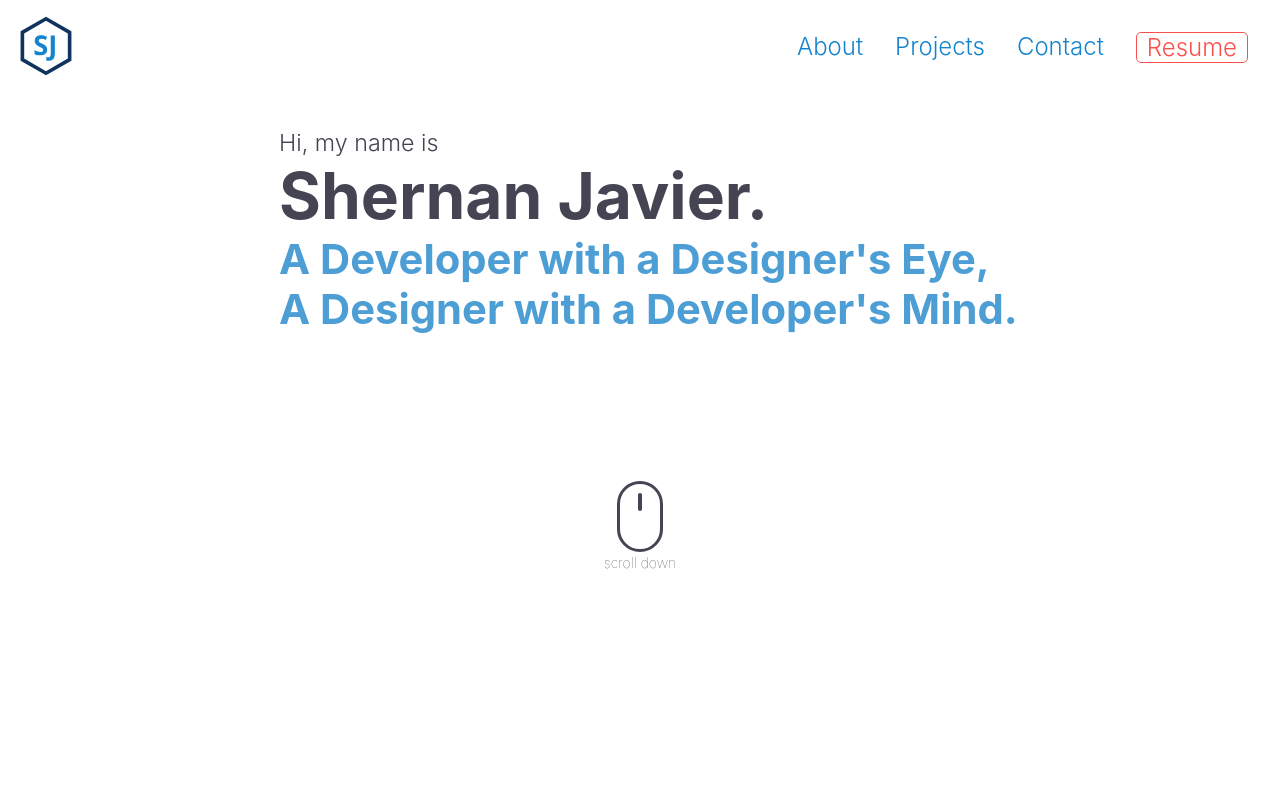
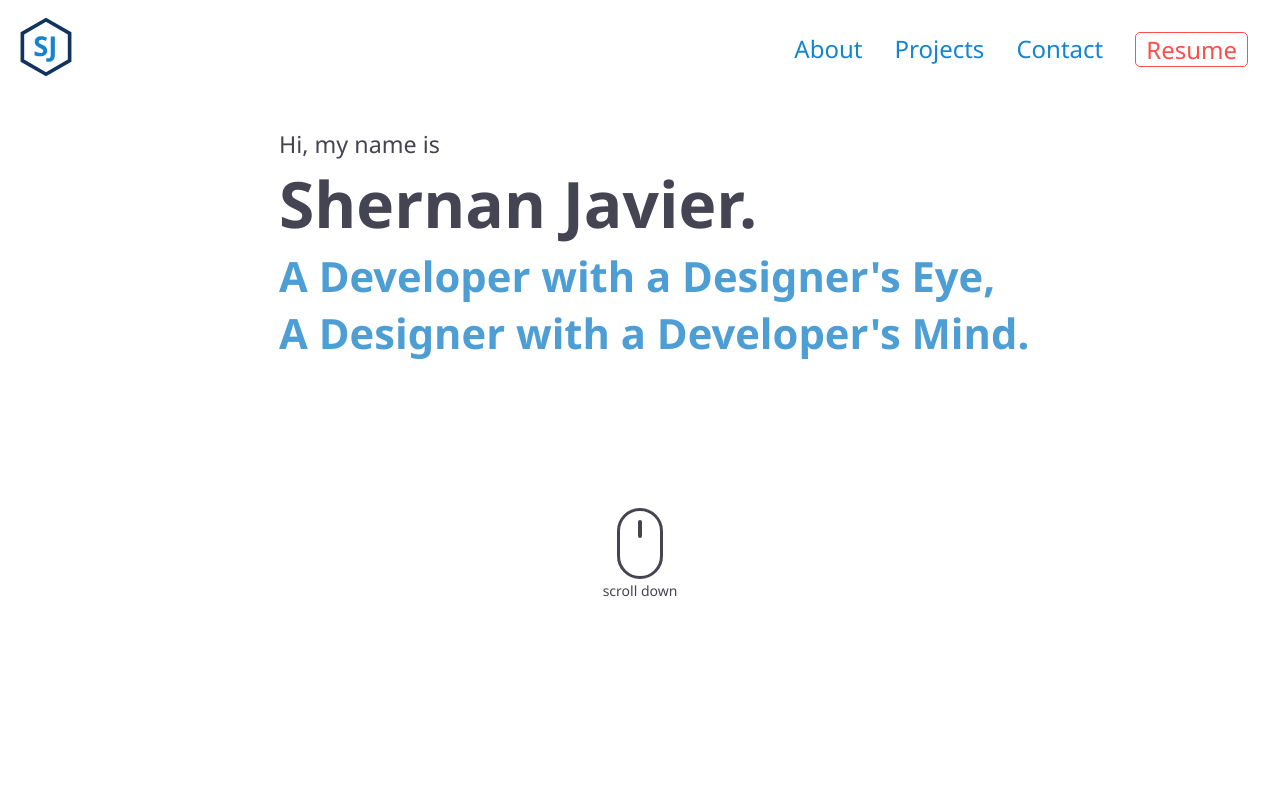
Before and after one commit to ShernanJ/Shernan-Javier, a React (Create React App) app: page / in a window 1280 px wide. Shown: the top 800 px of the page. Built offline with nearby package versions, Linux system fonts and the light colour scheme.

Commit message:
Added fonts

```diff
--- a/src/index.css
+++ b/src/index.css
@@ -1,4 +1,5 @@
-html, body{
+html,
+body {
   height: 100%;
   width: 100%;
   margin: 0;
@@ -7,19 +8,18 @@
 }
 body {
   margin: 0;
-  font-family: -apple-system, BlinkMacSystemFont, 'Segoe UI', 'Roboto', 'Oxygen',
-    'Ubuntu', 'Cantarell', 'Fira Sans', 'Droid Sans', 'Helvetica Neue',
-    sans-serif;
+  font-family: "Segoe UI", "Roboto", "Oxygen", "Ubuntu", "Cantarell",
+    "Fira Sans", "Droid Sans", "Helvetica Neue", sans-serif;
   -webkit-font-smoothing: antialiased;
   -moz-osx-font-smoothing: grayscale;
   touch-action: manipulation;
 }
 
 code {
-  font-family: source-code-pro, Menlo, Monaco, Consolas, 'Courier New',
+  font-family: source-code-pro, Menlo, Monaco, Consolas, "Courier New",
     monospace;
 }
-#root{
+#root {
   height: 100%;
   width: 100%;
 }
```
